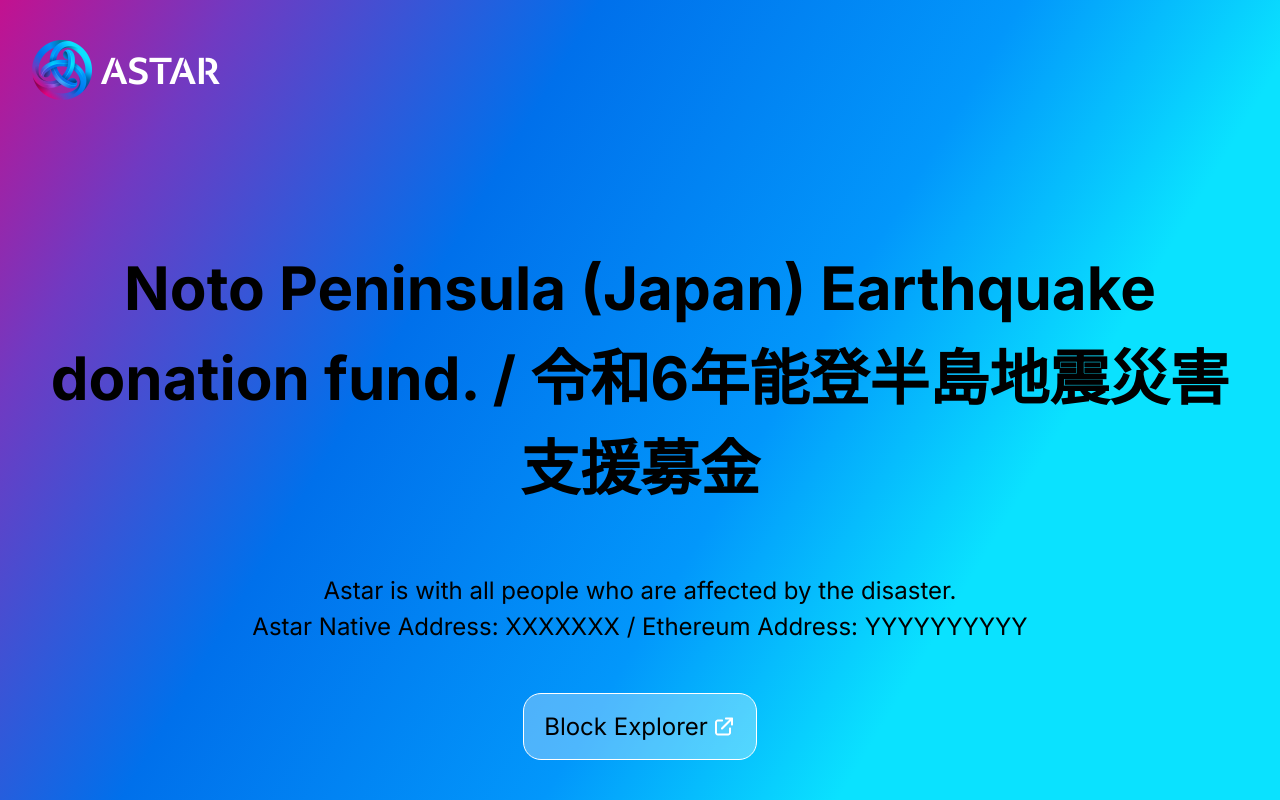
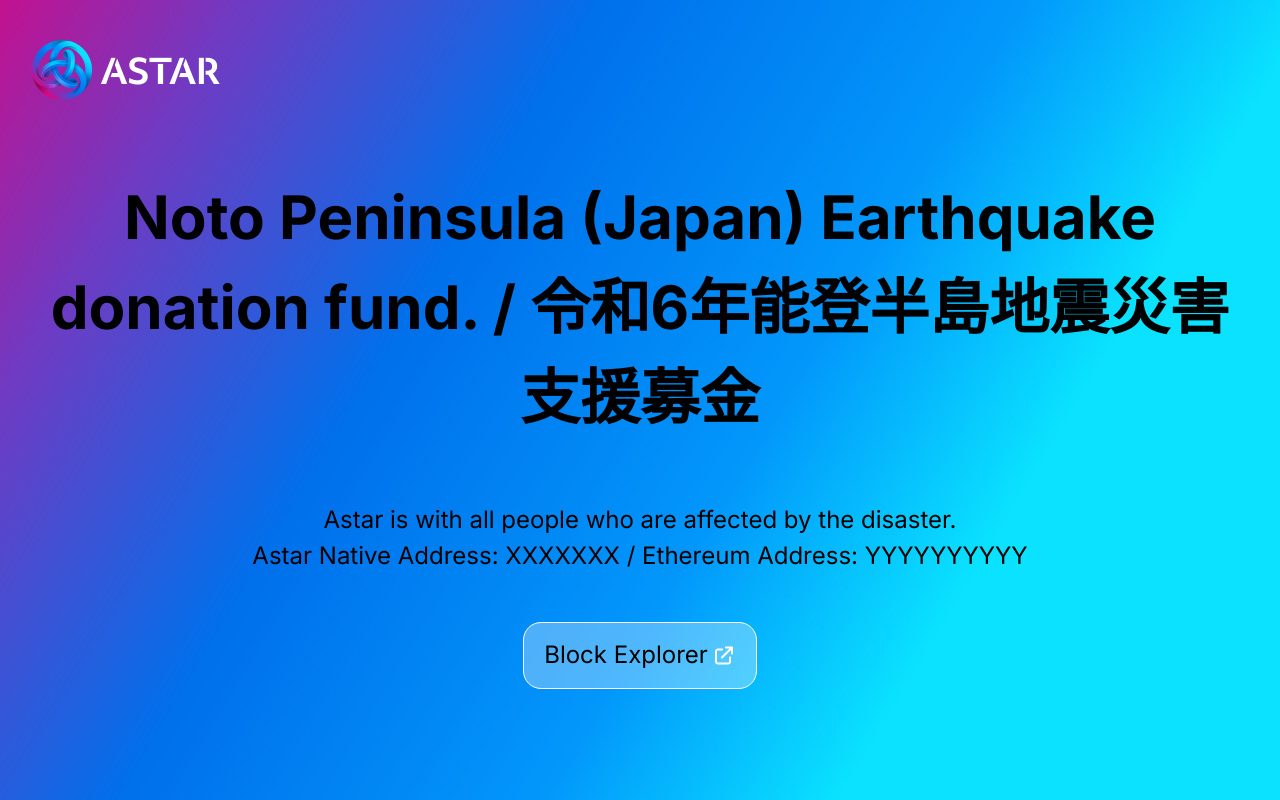
Before and after one commit to StartaleLabs/startale-donation, a Next.js app in the folder app/: page / in a window 1280 px wide. Built offline with nearby package versions, Linux system fonts and the light colour scheme.

Commit message:
fix style

```diff
--- a/app/src/pages/index.tsx
+++ b/app/src/pages/index.tsx
@@ -7,7 +7,7 @@
 export default function Home() {
   return (
     <main
-      className={`flex min-h-screen flex-col items-center justify-between py-10 px-8 ${inter.className}`}
+      className={`flex min-h-screen flex-col items-center justify-start py-10 px-8 ${inter.className}`}
       style={{
         background:
           "linear-gradient(121deg, #E6007A -5.77%, #703AC2 13.57%, #0070EB 34.18%, #0297FB 58.08%, #0AE2FF 74.93%)",
@@ -16,6 +16,7 @@
       <header className={"w-full flex"}>
         <Image src="/images/logo.png" width={188} height={60} alt="" />
       </header>
+      <div className="flex-1 grid place-items-center">
         <div>
           <h1 className="text-6xl font-bold text-center break-words leading-[1.5]">
             Noto Peninsula (Japan) Earthquake donation fund. /
@@ -42,6 +43,7 @@
             </Link>
           </div>
         </div>
+      </div>
     </main>
   );
 }
```
Lines whose indentation alone changed are shown as unchanged.
